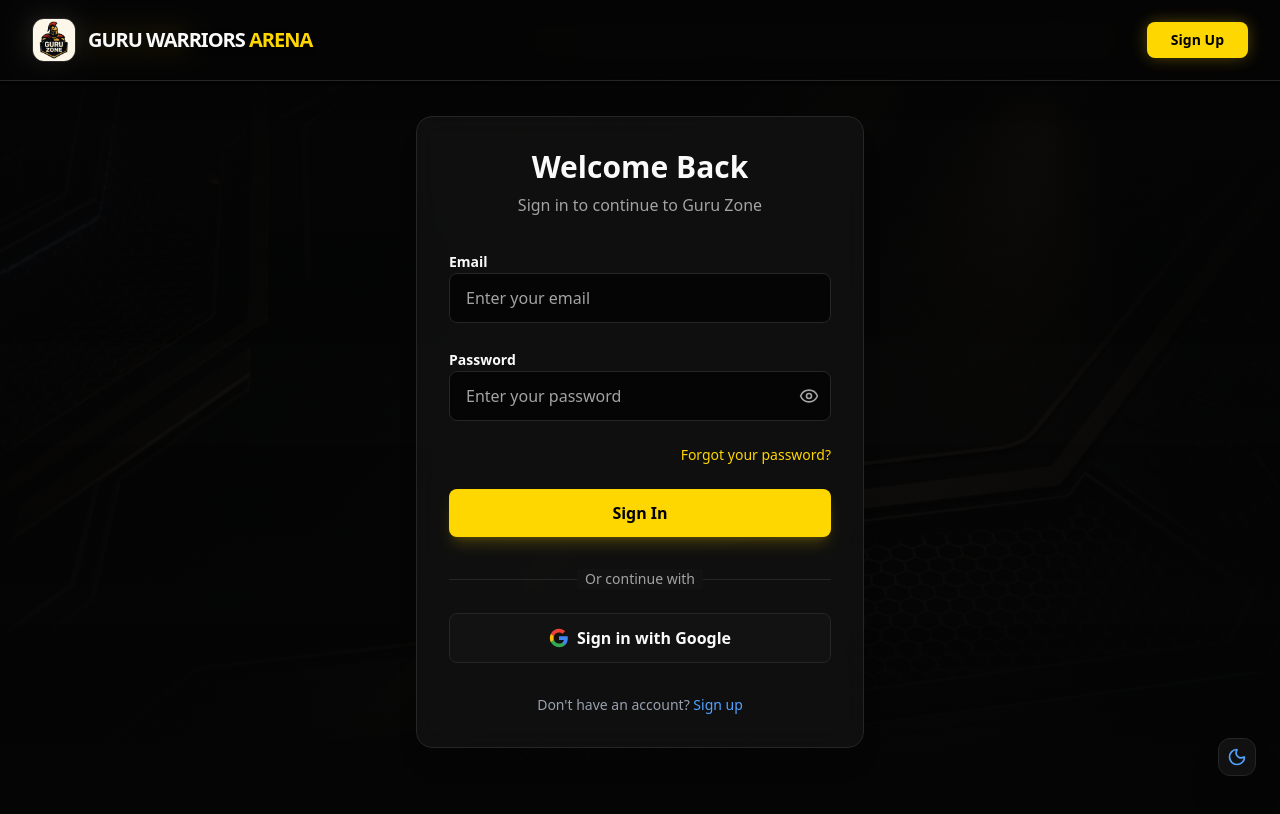
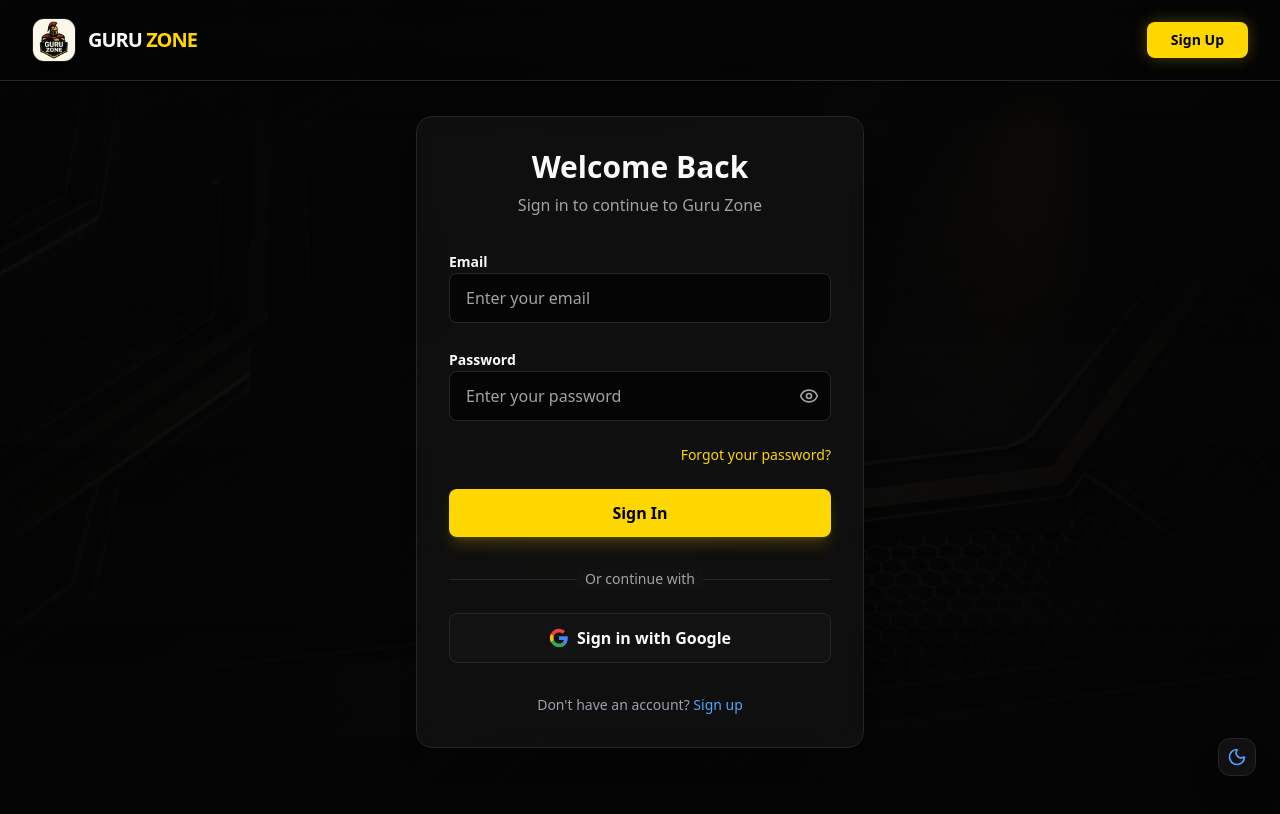
Before and after one commit to ashdeenhussain/guru-zone-app, a Next.js app: page /login in a window 1280 px wide. Shown: the top 814 px of the page. Built offline with nearby package versions, Linux system fonts and the light colour scheme; no server answers; sample sign-in values are in the browser's storage.

Commit message:
Updated code and fixed bugs

```diff
--- a/src/app/(auth)/layout.tsx
+++ b/src/app/(auth)/layout.tsx
@@ -42,7 +42,7 @@ export default function AuthLayout({
                             />
                         </div>
                         <span className="font-black text-lg md:text-xl tracking-tighter text-foreground drop-shadow-md">
-                            GURU WARRIORS <span className="text-primary">ARENA</span>
+                            GURU <span className="text-primary">ZONE</span>
                         </span>
                     </Link>
 
--- a/src/components/Navbar.tsx
+++ b/src/components/Navbar.tsx
@@ -27,7 +27,7 @@ export default function Navbar() {
     const pathname = usePathname();
 
     // Hide Navbar on dashboard pages as they have their own sidebar, and on the Landing Page ("/")
-    if (pathname?.startsWith("/dashboard") || pathname?.startsWith("/admin") || pathname === "/") {
+    if (pathname?.startsWith("/dashboard") || pathname?.startsWith("/admin") || pathname === "/" || pathname === "/login" || pathname === "/signup" || pathname === "/forgot-password" || pathname === "/reset-password") {
         return null;
     }
 
```
